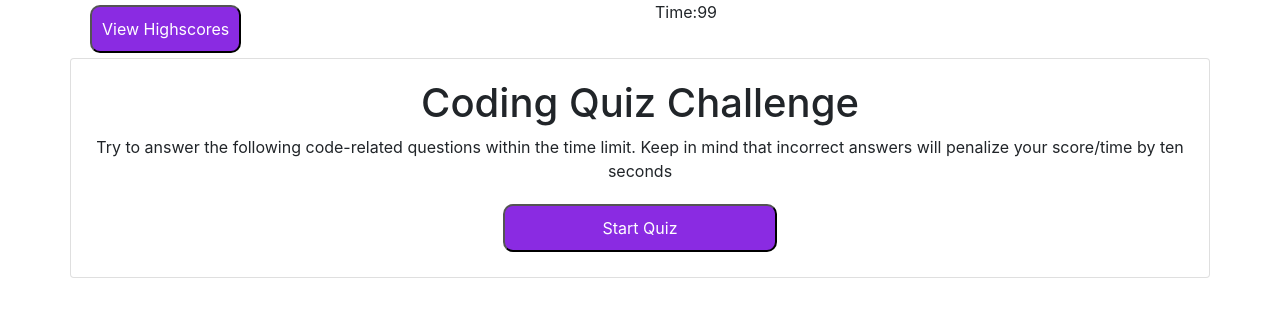
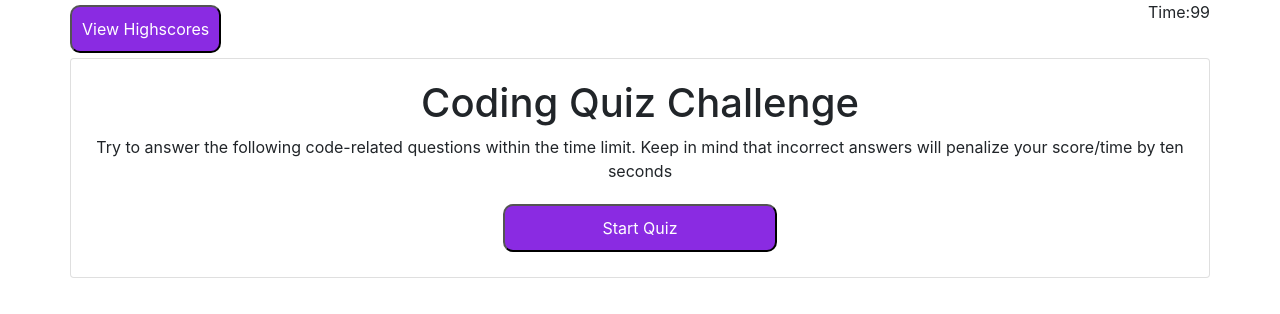
Before and after one commit to AaronLarsh/CodeQuiz, a plain HTML site: page index.html in a window 1280 px wide. Drawn offline with nearby package versions, Linux system fonts and the light colour scheme.

Commit message:
fixed nav alignment

```diff
--- a/index.html
+++ b/index.html
@@ -10,11 +10,11 @@
 <body>
     <div class="container">
         <div id="gameAreaStart">
-            <nav class="nav-bar row">
+            <nav class="row">
                     <div class="col-6">
                         <button id="viewHighScores">View Highscores</button>
                     </div>
-                    <div class="col-6">
+                    <div class="ml-auto">
                         <p id="timer">Time:99</p>
                     </div>
             </nav>
--- a/style.css
+++ b/style.css
@@ -16,3 +16,11 @@ button {
     background-color: blueviolet;
     color: white;
 }
+div.col-6 {
+    padding-left: 0px;
+    margin-left: 0px;
+    border-left: 0px;
+}
+button#viewHighScores {
+    margin-left: 0px;
+}
```
